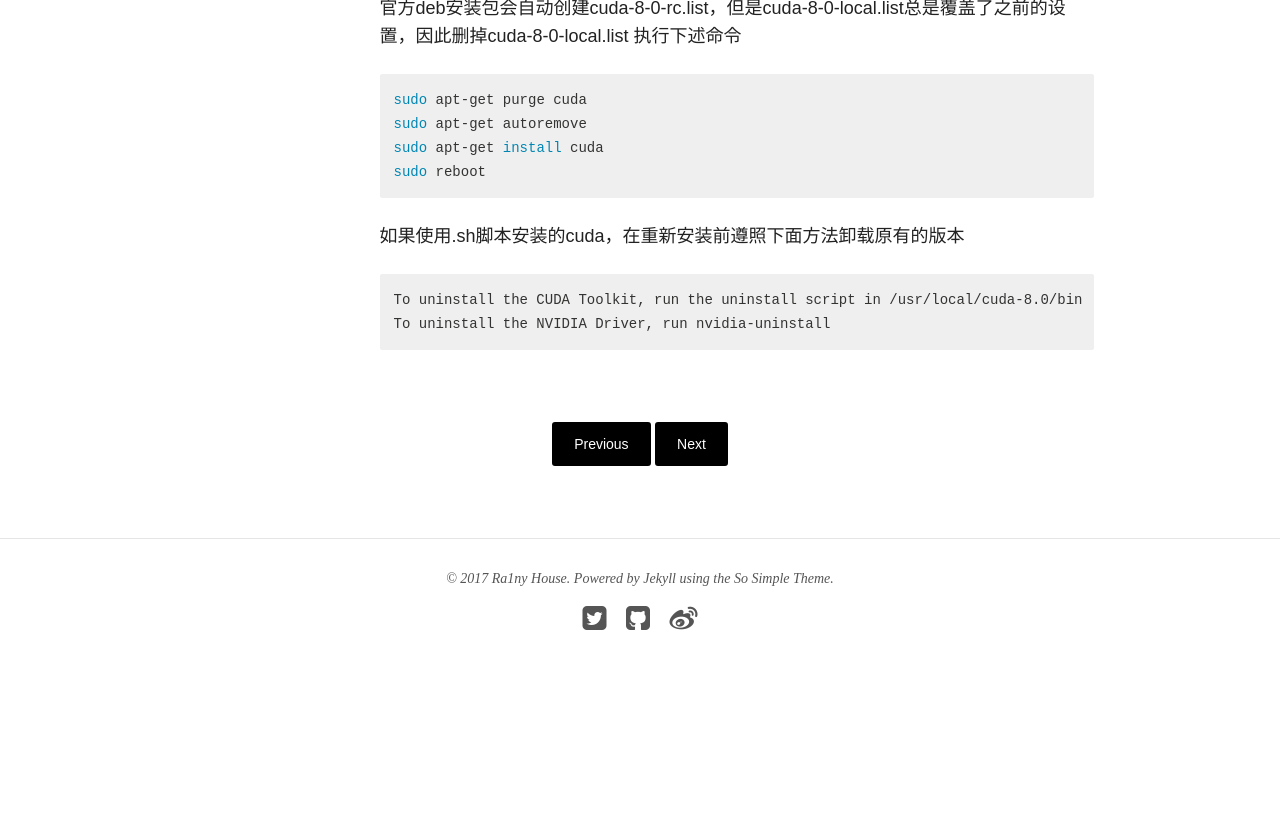
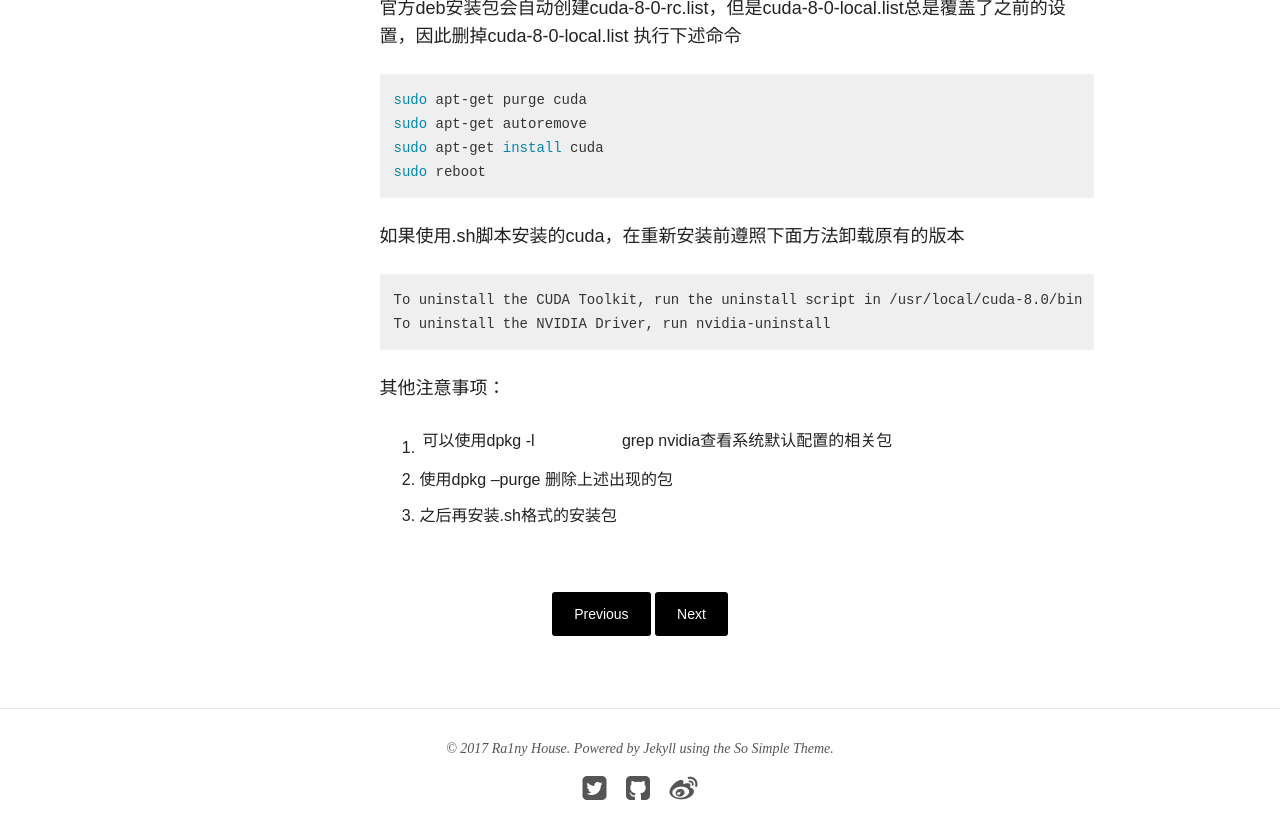
Before and after one commit to Ra1nyHouse/Ra1nyHouse.github.io, a Jekyll site: the page built from _posts/linux/2017-04-06-【linux备忘录】nvidia显卡出现Driver library version mismatch错误.md, in a window 1280 px wide and 900 px high, scrolled down 882 px. Shown: the top 839 px of the window. Built offline with Jekyll 4.4.1, drawn with Linux system fonts in a browser that asks for light colours; nearby versions of some CDN libraries; comment, search, counter and statistics services are not loaded; before the commit the page ends 1612 px from its top, so only the background shows below that.

Commit message:
Update 2017-04-06-【linux备忘录】nvidia显卡出现Driver library version mismatch错误.md

````diff
--- a/_posts/linux/2017-04-06-【linux备忘录】nvidia显卡出现Driver library version mismatch错误.md
+++ b/_posts/linux/2017-04-06-【linux备忘录】nvidia显卡出现Driver library version mismatch错误.md
@@ -31,3 +31,8 @@ sudo reboot
 To uninstall the CUDA Toolkit, run the uninstall script in /usr/local/cuda-8.0/bin
 To uninstall the NVIDIA Driver, run nvidia-uninstall
 ```
+
+其他注意事项：
+1. 可以使用dpkg -l | grep nvidia查看系统默认配置的相关包
+2. 使用dpkg --purge 删除上述出现的包
+3. 之后再安装.sh格式的安装包
````
